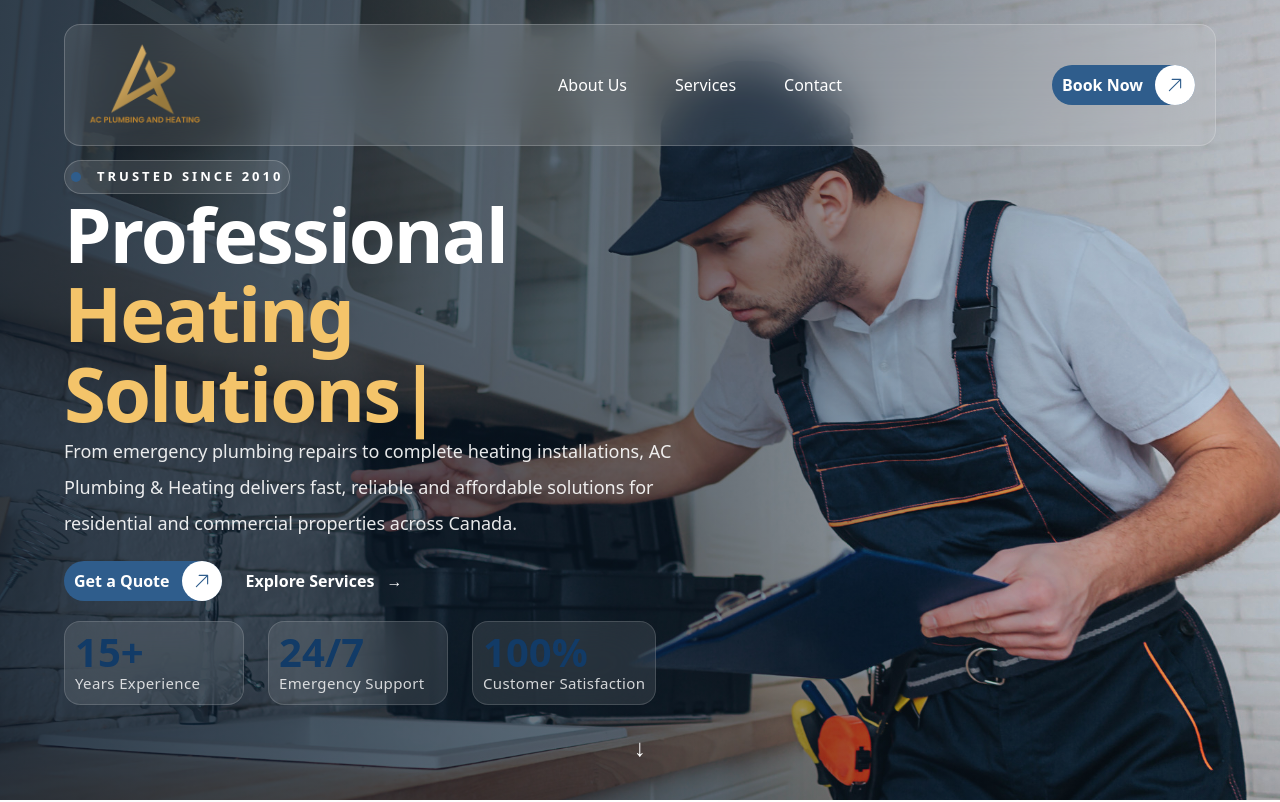
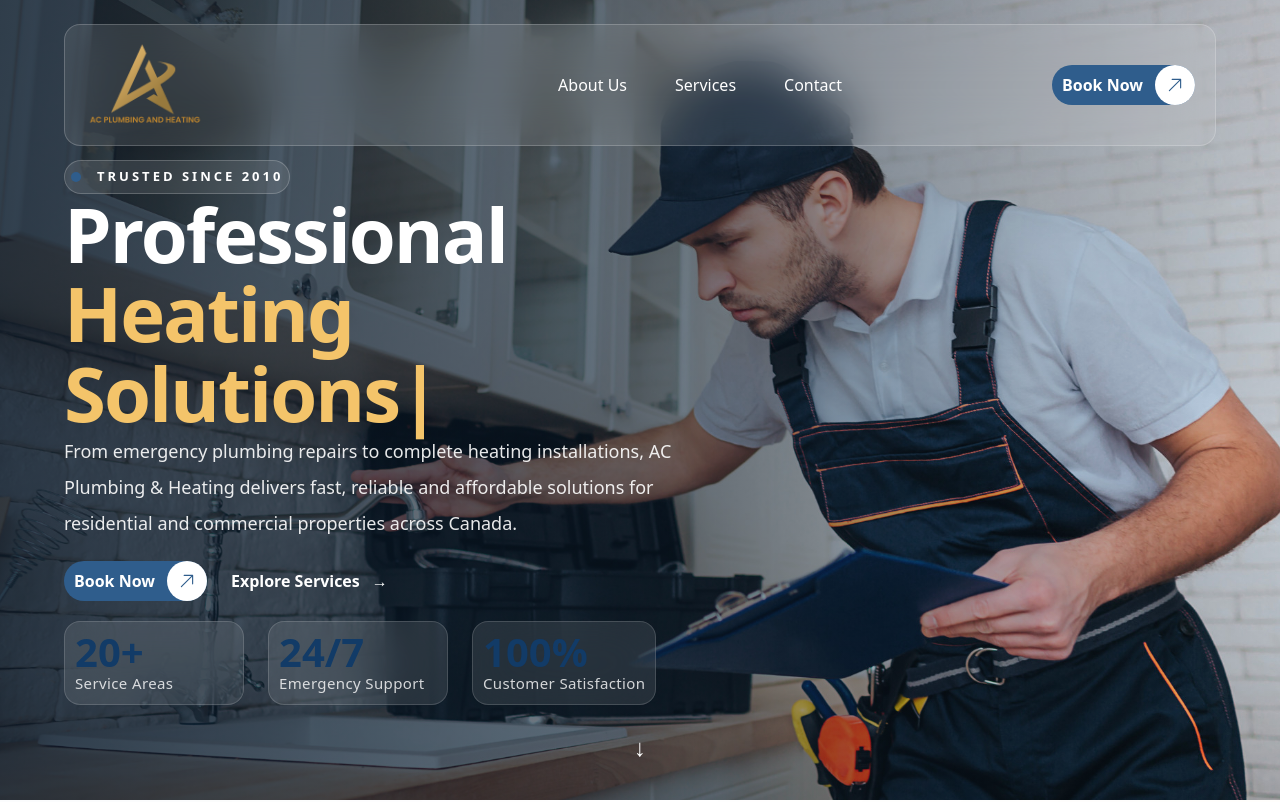
Before and after one commit to SanchitaGTMCanada/ac-plumbing, a Next.js app: page / in a window 1280 px wide. Shown: the top 802 px of the page. Built offline with nearby package versions, Linux system fonts and the light colour scheme.

Commit message:
modification

```diff
--- a/src/components/home/Hero/Hero.jsx
+++ b/src/components/home/Hero/Hero.jsx
@@ -164,7 +164,7 @@ const titleItem = {
 
             >
               <Button href="/quote">
-                Get a Quote
+                Book Now
               </Button>
 
               <Link
@@ -191,9 +191,9 @@ const titleItem = {
             >
               {[
                 {
-                  number: "15+",
-                  title: "Years Experience",
-                },
+  number: "20+",
+  title: "Service Areas"
+},
                 {
                   number: "24/7",
                   title: "Emergency Support",
--- a/src/components/home/Hero/heroData.js
+++ b/src/components/home/Hero/heroData.js
@@ -9,7 +9,7 @@ Across Canada`,
     "From emergency plumbing repairs to complete heating system installations, AC Plumbing & Heating delivers fast, reliable and affordable services for residential and commercial properties.",
 
   primaryBtn: {
-    text: "Get a Quote",
+    text: "Book Now",
     link: "/quote",
   },
 
```
